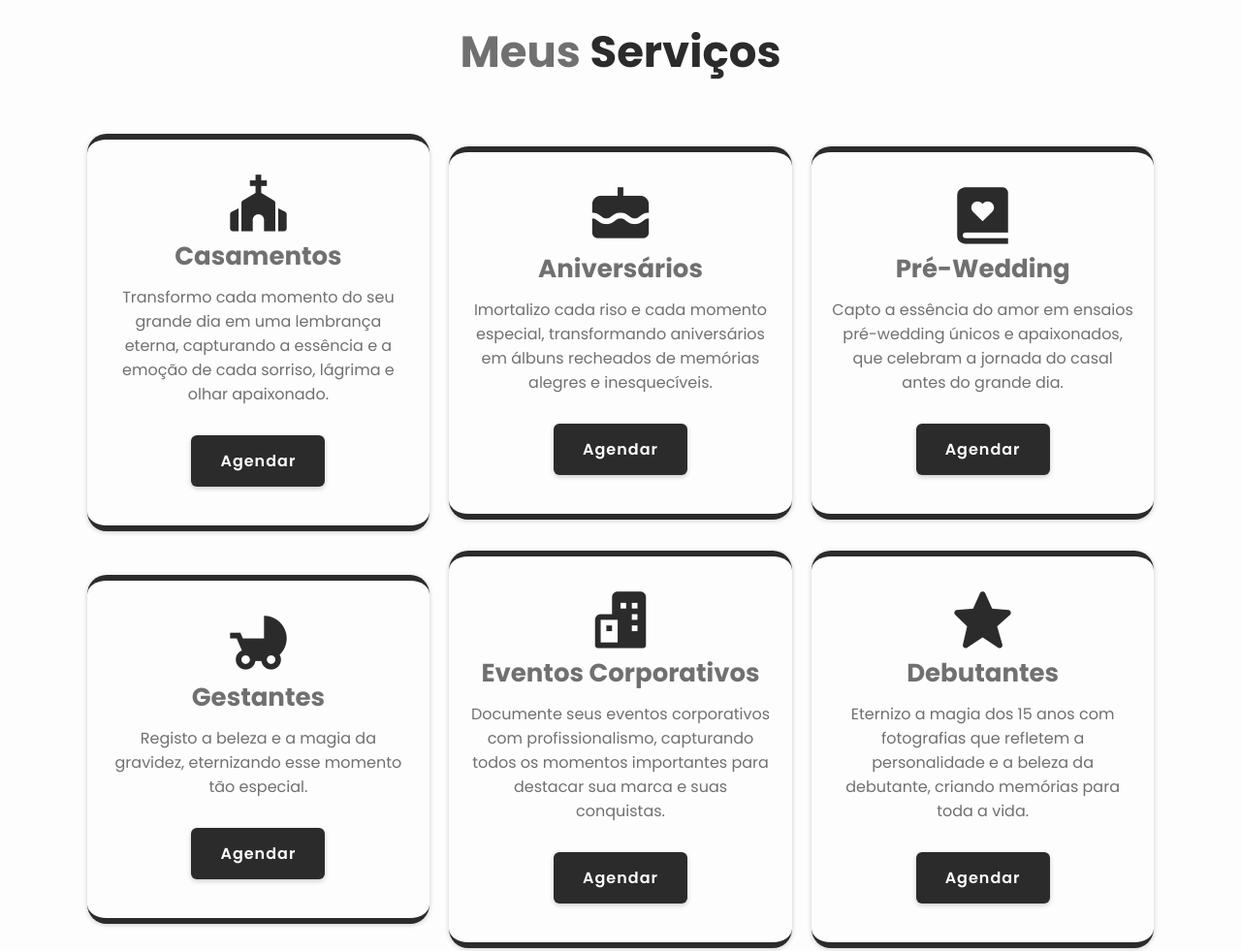
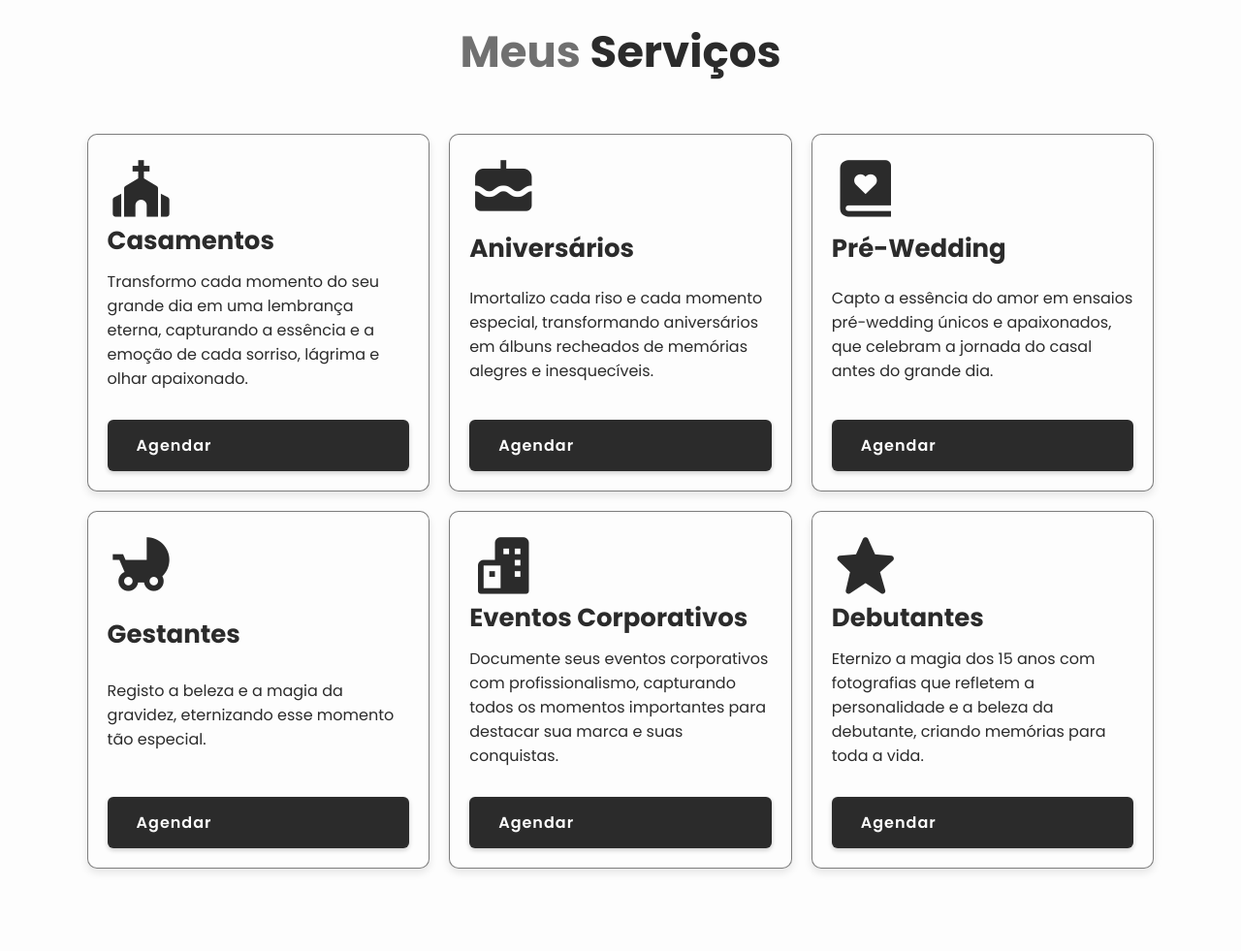
Before and after one commit to VitorVGDev/Site-para-o-meu-pai, a plain HTML site: page index.html in a window 1280 px wide. Shown: the part 1680-2661 px from the top of the page at 97% size. Drawn offline with nearby package versions, Linux system fonts and the light colour scheme.

Commit message:
Commitando atualizações

```diff
--- a/css/style.css
+++ b/css/style.css
@@ -26,7 +26,7 @@
 }
 
 .dark-mode {
-    --bg-color: #0b061f;
+    --bg-color: #000000;
     --text-color: #fdfdfd;
     --shadow-color: rgba(0, 0, 0, .7);
 }
@@ -322,7 +322,7 @@ span {
 }
 
 .about-img img {
-    width: 40vw;
+    width: 30vw;
 }
 
 .heading {
@@ -354,28 +354,30 @@ span {
 }
 
 .services .services-container {
-    display: flex;
-    justify-content: center;
-    align-items: center;
-    flex-wrap: wrap;
+    display: grid;
+    grid-template-columns: repeat(3, 1fr); /* Sempre 3 colunas por linha */
     gap: 2rem;
+    justify-content: center; /* Centraliza os itens */
+    align-items: stretch;
+    color: #2b2b2b;
 }
 
 .services-container .services-box {
-    flex: 1 1 30rem;
-    background: var(--bg-color);
-    padding: 3rem 2rem 4rem;
-    border-radius: 2rem;
-    box-shadow: 0 .1rem .5rem var(--shadow-color);
-    text-align: center;
-    border-top: .6rem solid var(--main-color);
-    border-bottom: .6rem solid var(--main-color);
-    transition: .5s ease;
+    height: 100%; /* Garante que todos os boxes tenham a mesma altura */
+    display: flex;
+    flex-direction: column;
+    justify-content: space-between;
+    border: 1px solid rgba(0, 0, 0, 0.504); /* Borda suave */
+    border-radius: 10px; /* Bordas arredondadas */
+    box-shadow: 0 4px 8px rgba(0, 0, 0, 0.1); /* Sombra suave */
+    padding: 2rem; /* Espaçamento interno */
+    background: var(--white-color); /* Fundo branco */
+    transition: box-shadow 0.3s ease, transform 0.3s ease; /* Transição suave */
 }
 
 .services-container .services-box:hover {
-    box-shadow: 0 .1rem 2rem var(--shadow-color);
-    transform: scale(1.02);
+    box-shadow: 0 8px 16px rgba(0, 0, 0, 0.2); /* Sombra mais forte ao passar o mouse */
+    transform: translateY(-5px); /* Elevação ao passar o mouse */
 }
 
 .services-box i {
--- a/index.html
+++ b/index.html
@@ -22,8 +22,7 @@
 
     <!-- header design -->
     <header class="header">
-        <a href="#" class="logo">Rubem Vital Fotografias</a>
-
+        <a href="#" class="logo"></a>
         <nav class="navbar">
             <a href="#home" class="active">Home</a>
             <a href="#about">Sobre</a>
```
Also changed, not shown: images/FOTOGRAFIA WHITE.png (added), images/fotografia_black.png (added).
